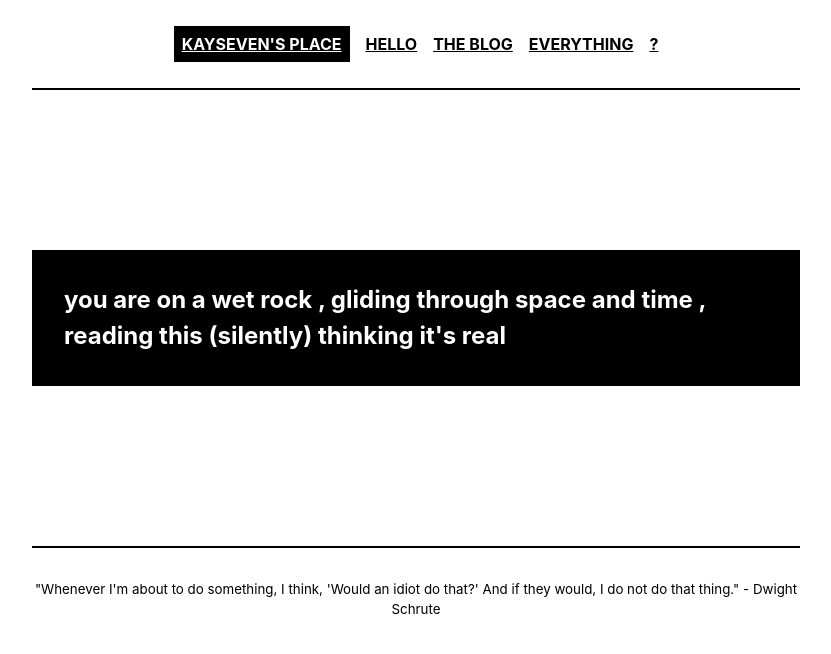
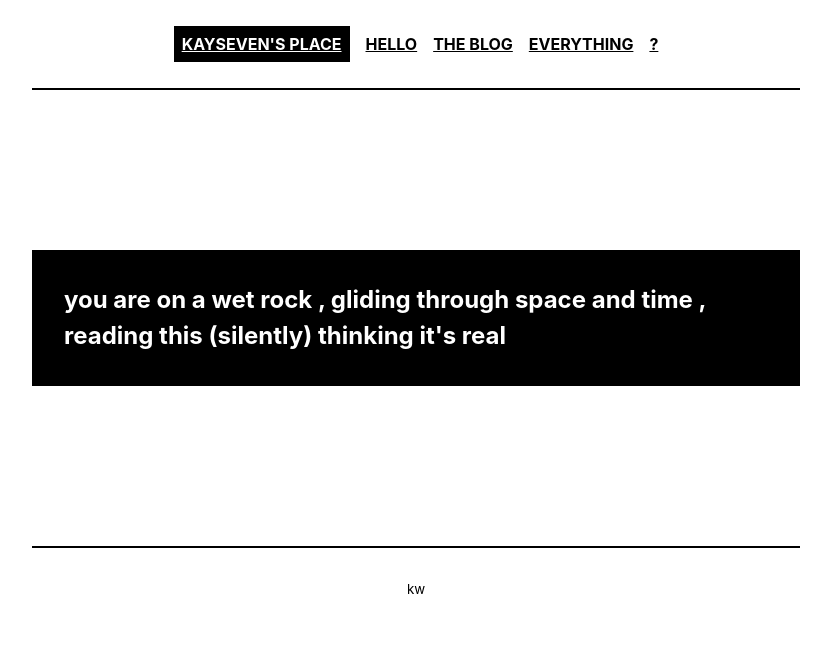
Before and after one commit to kushantha7/kushantha7.github.io, a Jekyll site: the page built from index.html, in a window 1280 px wide. Shown: the top 654 px of the page, without its empty margins (224-1055 px from the left). Built offline with Jekyll 4.4.1, drawn with Linux system fonts in a browser that asks for light colours; the list of posts is cut into pages by our own code.

Commit message:
Update footer.html

```diff
--- a/_includes/footer.html
+++ b/_includes/footer.html
@@ -1,7 +1,7 @@
 <footer class="footer" role="contentinfo">
     <small>
         <center>
-        "Whenever I'm about to do something, I think, 'Would an idiot do that?' And if they would, I do not do that thing." - Dwight Schrute
+        kw
         </center>
     </small>
 </footer>
```
